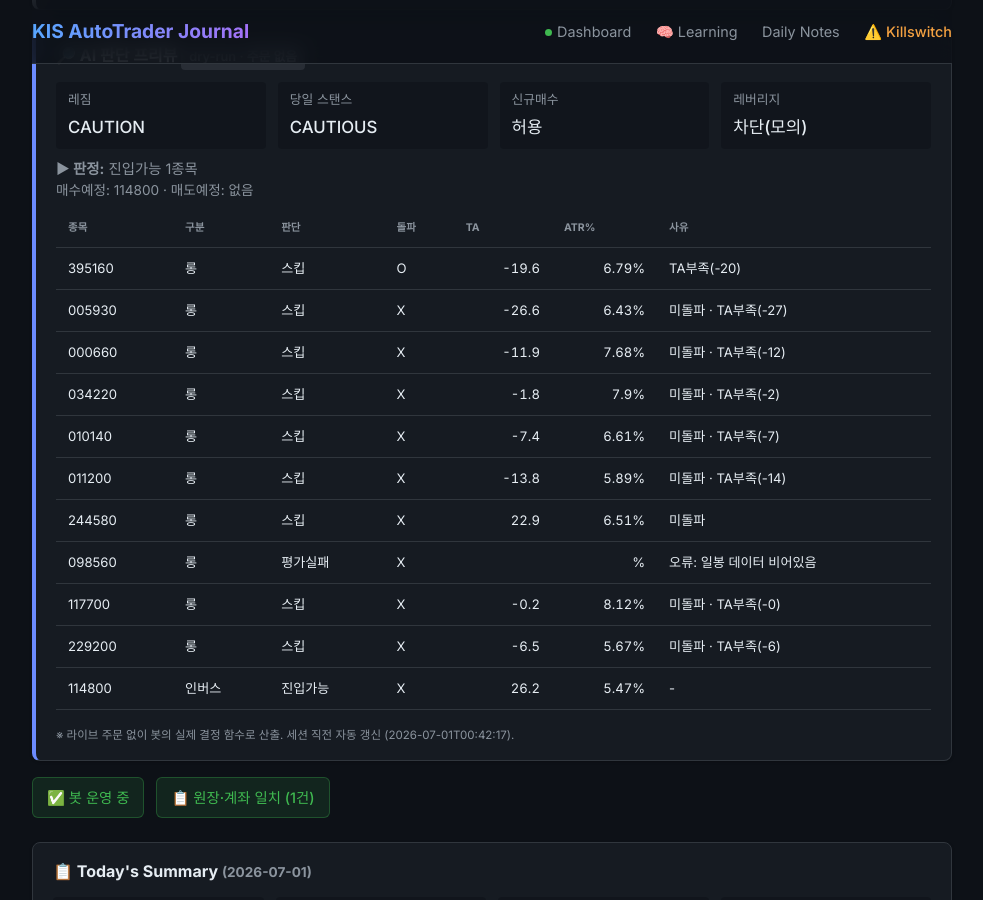
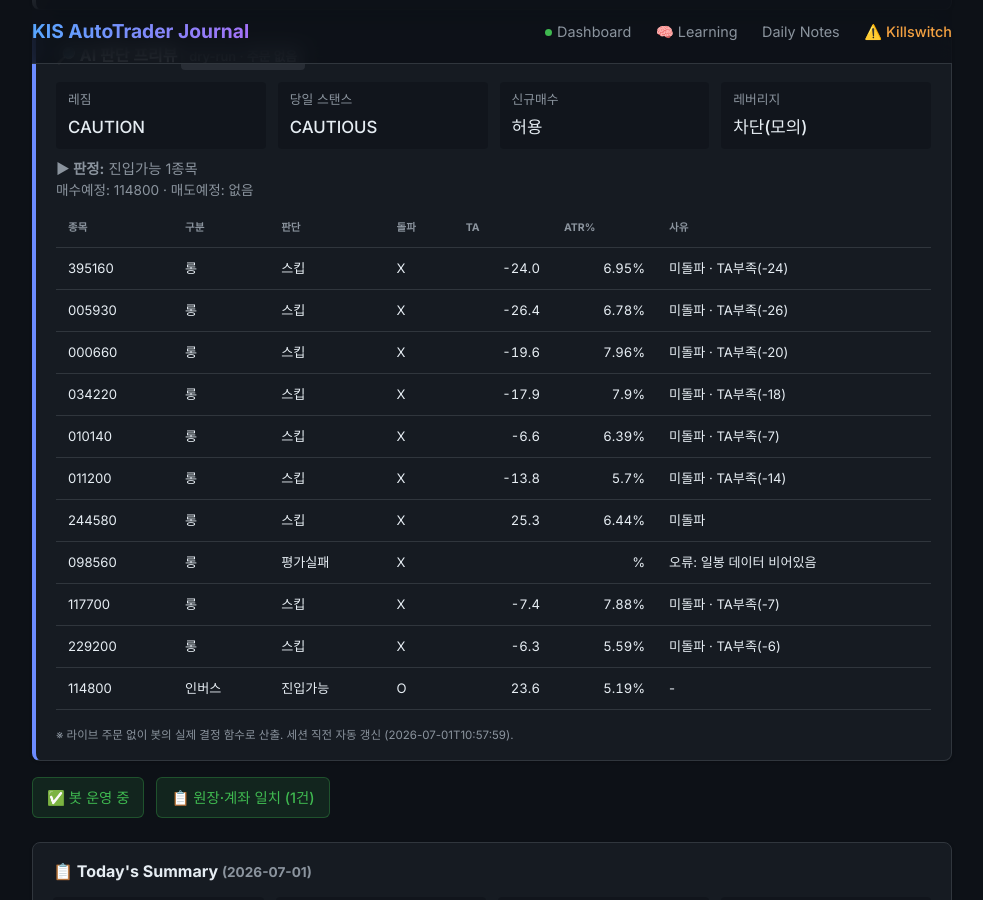
Before and after one commit to BudongJW/kis-trading-journal, a Jekyll site: the page built from index.html, in a window 1280 px wide and 900 px high, scrolled down 788 px. Shown: the whole window, without its empty margins (148-1131 px from the left). Built offline with Jekyll 4.4.1, drawn with Linux system fonts in a browser that asks for light colours; nearby versions of some CDN libraries.

Commit message:
auto: dry-run preview 07-01 01:58Z

```diff
--- a/_data/dry_run.json
+++ b/_data/dry_run.json
@@ -1,5 +1,5 @@
 {
-  "generated_at": "2026-07-01T00:42:17",
+  "generated_at": "2026-07-01T10:57:59",
   "mode": "DRY-RUN (읽기 전용, 주문 없음)",
   "market": {
     "regime": "CAUTION",
@@ -7,7 +7,7 @@
     "regime_detail": "카나리아 1/2 음전환",
     "day_stance": "CAUTIOUS",
     "day_stance_forced": false,
-    "briefing": "오늘 스탠스 신중(CAUTIOUS) · 레짐 CAUTION·신뢰도 53% · 美 오버나이트 bullish(+2.1%) · 고변동(76.0%ile) · 예산 40%·최대 2종목·허용 롱/인버스",
+    "briefing": "오늘 스탠스 신중(CAUTIOUS) · 레짐 CAUTION·신뢰도 58% · 美 오버나이트 bullish(+1.6%) · 고변동(76.0%ile) · 예산 40%·최대 2종목·허용 롱/인버스",
     "blocks_new_buys": false
   },
   "gates": {
@@ -25,7 +25,7 @@
     {
       "symbol": "114800",
       "qty": 276,
-      "price": 902,
+      "price": 934,
       "would_sell": false,
       "reason": ""
     }
@@ -35,49 +35,49 @@
       "symbol": "395160",
       "type": "롱",
       "decision": "스킵",
-      "breakout": true,
-      "ta": -19.6,
-      "atr_pct": 6.79,
+      "breakout": false,
+      "ta": -24.0,
+      "atr_pct": 6.95,
       "fee_gate_ok": true,
-      "why_skip": "TA부족(-20)"
+      "why_skip": "미돌파 · TA부족(-24)"
     },
     {
       "symbol": "005930",
       "type": "롱",
       "decision": "스킵",
       "breakout": false,
-      "ta": -26.6,
-      "atr_pct": 6.43,
+      "ta": -26.4,
+      "atr_pct": 6.78,
       "fee_gate_ok": true,
-      "why_skip": "미돌파 · TA부족(-27)"
+      "why_skip": "미돌파 · TA부족(-26)"
     },
     {
       "symbol": "000660",
       "type": "롱",
       "decision": "스킵",
       "breakout": false,
-      "ta": -11.9,
-      "atr_pct": 7.68,
+      "ta": -19.6,
+      "atr_pct": 7.96,
       "fee_gate_ok": true,
-      "why_skip": "미돌파 · TA부족(-12)"
+      "why_skip": "미돌파 · TA부족(-20)"
     },
     {
       "symbol": "034220",
       "type": "롱",
       "decision": "스킵",
       "breakout": false,
-      "ta": -1.8,
+      "ta": -17.9,
       "atr_pct": 7.9,
       "fee_gate_ok": true,
-      "why_skip": "미돌파 · TA부족(-2)"
+      "why_skip": "미돌파 · TA부족(-18)"
     },
     {
       "symbol": "010140",
       "type": "롱",
       "decision": "스킵",
       "breakout": false,
-      "ta": -7.4,
-      "atr_pct": 6.61,
+      "ta": -6.6,
+      "atr_pct": 6.39,
       "fee_gate_ok": true,
       "why_skip": "미돌파 · TA부족(-7)"
     },
@@ -87,7 +87,7 @@
       "decision": "스킵",
       "breakout": false,
       "ta": -13.8,
-      "atr_pct": 5.89,
+      "atr_pct": 5.7,
       "fee_gate_ok": true,
       "why_skip": "미돌파 · TA부족(-14)"
     },
@@ -96,8 +96,8 @@
       "type": "롱",
       "decision": "스킵",
       "breakout": false,
-      "ta": 22.9,
-      "atr_pct": 6.51,
+      "ta": 25.3,
+      "atr_pct": 6.44,
       "fee_gate_ok": true,
       "why_skip": "미돌파"
     },
@@ -112,100 +112,100 @@
       "type": "롱",
       "decision": "스킵",
       "breakout": false,
-      "ta": -0.2,
-      "atr_pct": 8.12,
+      "ta": -7.4,
+      "atr_pct": 7.88,
       "fee_gate_ok": true,
-      "why_skip": "미돌파 · TA부족(-0)"
+      "why_skip": "미돌파 · TA부족(-7)"
     },
     {
       "symbol": "229200",
       "type": "롱",
       "decision": "스킵",
       "breakout": false,
-      "ta": -6.5,
-      "atr_pct": 5.67,
+      "ta": -6.3,
+      "atr_pct": 5.59,
       "fee_gate_ok": true,
       "why_skip": "미돌파 · TA부족(-6)"
     },
     {
       "symbol": "114800",
       "type": "인버스",
-      "entry_via": "TA신호(+26)",
+      "entry_via": "돌파",
       "decision": "진입가능",
-      "breakout": false,
-      "ta": 26.2,
-      "atr_pct": 5.47,
+      "breakout": true,
+      "ta": 23.6,
+      "atr_pct": 5.19,
       "fee_gate_ok": true,
       "why_skip": "-"
     }
   ],
   "gap_recovery": {
     "enabled_live": true,
-    "now_kst": "00:43",
+    "now_kst": "10:58",
     "window": "09:00~09:20",
     "candidates": [
       {
         "symbol": "395160",
         "name": "KODEX 미국나스닥100TR",
         "decision": "스킵",
-        "gap_open_pct": -0.21,
-        "intraday_pct": 3.57,
+        "gap_open_pct": 0.14,
+        "intraday_pct": -3.38,
         "in_window": false,
-        "reason": "개장윈도(09:00~09:20) 경과 — 추격 방지"
+        "reason": "촉발 없음(오버나이트=normal≠aggressive_buy)"
       },
       {
         "symbol": "005930",
         "name": "삼성전자",
         "decision": "스킵",
         "gap_open_pct": 0.15,
-        "intraday_pct": 3.25,
+        "intraday_pct": -4.93,
         "in_window": false,
-        "reason": "개장윈도(09:00~09:20) 경과 — 추격 방지"
+        "reason": "촉발 없음(오버나이트=normal≠aggressive_buy)"
       },
       {
         "symbol": "000660",
         "name": "SK하이닉스",
         "decision": "스킵",
-        "gap_open_pct": -0.76,
-        "intraday_pct": 1.61,
+        "gap_open_pct": 0.57,
+        "intraday_pct": -4.24,
         "in_window": false,
-        "reason": "개장윈도(09:00~09:20) 경과 — 추격 방지"
+        "reason": "촉발 없음(오버나이트=normal≠aggressive_buy)"
       },
       {
         "symbol": "034220",
         "name": "LG디스플레이",
         "decision": "스킵",
-        "gap_open_pct": 0.08,
-        "intraday_pct": -4.0,
+        "gap_open_pct": 1.82,
+        "intraday_pct": -5.28,
         "in_window": false,
-        "reason": "개장윈도(09:00~09:20) 경과 — 추격 방지"
+        "reason": "촉발 없음(오버나이트=normal≠aggressive_buy)"
       },
       {
         "symbol": "010140",
         "name": "삼성중공업",
         "decision": "스킵",
-        "gap_open_pct": 0.61,
-        "intraday_pct": -5.28,
+        "gap_open_pct": 1.93,
+        "intraday_pct": 0.0,
         "in_window": false,
-        "reason": "개장윈도(09:00~09:20) 경과 — 추격 방지"
+        "reason": "촉발 없음(오버나이트=normal≠aggressive_buy)"
       },
       {
         "symbol": "011200",
         "name": "HMM",
         "decision": "스킵",
-        "gap_open_pct": -0.21,
-        "intraday_pct": -2.97,
+        "gap_open_pct": 1.56,
+        "intraday_pct": -1.69,
         "in_window": false,
-        "reason": "개장윈도(09:00~09:20) 경과 — 추격 방지"
+        "reason": "촉발 없음(오버나이트=normal≠aggressive_buy)"
       },
       {
         "symbol": "244580",
         "name": "KODEX 바이오",
         "decision": "스킵",
-        "gap_open_pct": -2.03,
-        "intraday_pct": -3.06,
+        "gap_open_pct": 1.34,
+        "intraday_pct": 0.58,
         "in_window": false,
-        "reason": "개장윈도(09:00~09:20) 경과 — 추격 방지"
+        "reason": "촉발 없음(오버나이트=normal≠aggressive_buy)"
       },
       {
         "symbol": "098560",
@@ -220,19 +220,19 @@
         "symbol": "117700",
         "name": "KODEX 철강",
         "decision": "스킵",
-        "gap_open_pct": 0.83,
-        "intraday_pct": -1.8,
+        "gap_open_pct": 2.06,
+        "intraday_pct": 2.62,
         "in_window": false,
-        "reason": "개장윈도(09:00~09:20) 경과 — 추격 방지"
+        "reason": "촉발 없음(오버나이트=normal≠aggressive_buy)"
       },
       {
         "symbol": "229200",
         "name": "KODEX KOSDAQ150",
         "decision": "스킵",
-        "gap_open_pct": -0.06,
-        "intraday_pct": -0.81,
+        "gap_open_pct": 0.21,
+        "intraday_pct": 1.14,
         "in_window": false,
-        "reason": "개장윈도(09:00~09:20) 경과 — 추격 방지"
+        "reason": "촉발 없음(오버나이트=normal≠aggressive_buy)"
       }
     ]
   },
@@ -251,26 +251,23 @@
       "type": "long",
       "decision": "스킵",
       "breakout": true,
-      "ta": -3.2,
-      "atr_pct": 1.61,
+      "ta": -3.4,
+      "atr_pct": 1.63,
       "why_skip": "TA부족(-3)"
     },
     {
       "symbol": "XLF",
       "type": "long",
       "decision": "스킵",
-      "breakout": false,
-      "ta": -8.3,
-      "atr_pct": 1.28,
-      "why_skip": "미돌파 · TA부족(-8)"
+      "why_skip": "재진입쿨다운(2일, churn방지)"
     },
     {
       "symbol": "SH",
       "type": "inverse",
       "decision": "스킵",
       "breakout": false,
-      "ta": 8.6,
-      "atr_pct": 1.33,
+      "ta": 8.7,
+      "atr_pct": 1.36,
       "why_skip": "미돌파 · TA부족(+9)"
     },
     {
@@ -278,27 +275,27 @@
       "type": "inverse",
       "decision": "스킵",
       "breakout": false,
-      "ta": 5.2,
-      "atr_pct": 2.29,
-      "why_skip": "미돌파 · TA부족(+5)"
+      "ta": 9.2,
+      "atr_pct": 2.33,
+      "why_skip": "미돌파 · TA부족(+9)"
     },
     {
       "symbol": "TLT",
       "type": "defensive",
       "decision": "스킵",
       "breakout": false,
-      "ta": -2.5,
-      "atr_pct": 0.53,
-      "why_skip": "미돌파 · TA부족(-2) · 수수료게이트"
+      "ta": 8.9,
+      "atr_pct": 0.57,
+      "why_skip": "미돌파 · TA부족(+9) · 수수료게이트"
     },
     {
       "symbol": "SHY",
       "type": "defensive",
       "decision": "스킵",
       "breakout": false,
-      "ta": 15.3,
+      "ta": -1.9,
       "atr_pct": 0.09,
-      "why_skip": "미돌파 · 수수료게이트"
+      "why_skip": "미돌파 · TA부족(-2) · 수수료게이트"
     }
   ],
   "us_summary": {
```
